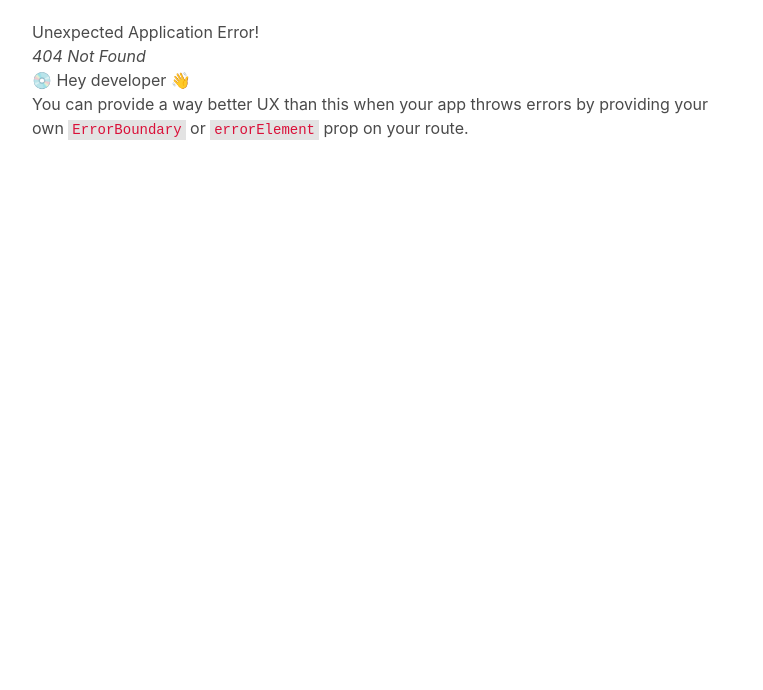
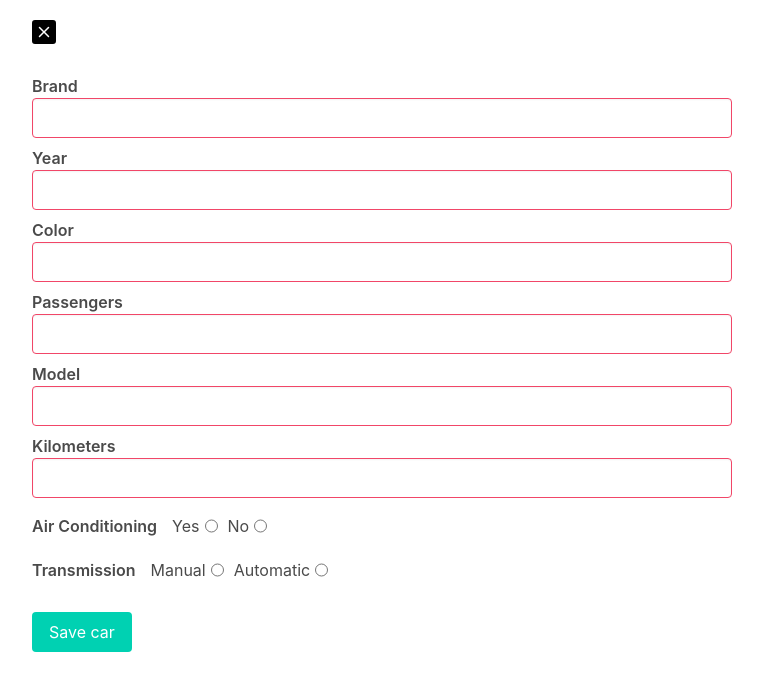
Before and after one commit to nahuelc00/rent-a-car-frontend, a React (Vite) app: page /form/edit/1 in a window 1280 px wide. Before the commit this address had no page. Shown: the top 690 px of the page, without its empty margins (258-1021 px from the left). Built offline with nearby package versions, Linux system fonts and the light colour scheme; no server answers.

Commit message:
add edit form page

```diff
--- a/src/router.jsx
+++ b/src/router.jsx
@@ -17,6 +17,10 @@ const router = createBrowserRouter([
     path: 'detail/:id',
     element: <Detail />,
   },
+  {
+    path: 'form/edit/:id',
+    element: <Form isUpdate />,
+  },
 ]);
 
 export { router };
--- a/src/ui/pages/form.jsx
+++ b/src/ui/pages/form.jsx
@@ -3,13 +3,16 @@
 /* eslint-disable guard-for-in */
 /* eslint-disable no-restricted-syntax */
 /* eslint-disable jsx-a11y/label-has-associated-control */
-import React, { useState } from 'react';
+import React, { useEffect, useState } from 'react';
 import { useFormik } from 'formik';
+import { useParams } from 'react-router-dom';
 import { ModalSaveCar } from '../components/ModalSaveCar';
 import { PageExit } from '../components/PageExit';
 import { useHandleSaveCar } from '../../hooks/useHandleSaveCar';
 import { Loader } from '../components/Loader';
 import { Modal } from '../components/Modal';
+import { getCar } from '../../services/cars';
+import { useHandleUpdateCar } from '../../hooks/useHandleUpdateCar';
 
 function validateForm(values) {
   let quantityErrors = 0;
@@ -23,9 +26,11 @@ function validateForm(values) {
   if (quantityErrors !== 0) return false;
 }
 
-function Form() {
+function Form({ isUpdate }) {
   const [displayModalSave, setDisplayModalSave] = useState(false);
   const { handleSaveCar, isSaving, endOfSave } = useHandleSaveCar();
+  const { handleUpdateCar, isUpdating, endOfUpdating } = useHandleUpdateCar();
+  const { id } = useParams();
 
   const formik = useFormik({
     initialValues: {
@@ -47,15 +52,37 @@ function Form() {
     },
   });
 
+  useEffect(() => {
+    if (isUpdate) {
+      getCar(id).then((car) => {
+        formik.setValues({
+          id: car.id,
+          brand: car.brand,
+          year: car.year,
+          color: car.color,
+          passengers: car.passengers,
+          model: car.model,
+          kilometers: car.kms,
+          airConditioning: car.airConditioning,
+          transmission: car.transmission,
+        });
+      });
+    }
+  }, [getCar]);
+
   function handleSaveInModal() {
-    handleSaveCar(formik.values);
+    if (isUpdate) {
+      handleUpdateCar(formik.values);
+    } else {
+      handleSaveCar(formik.values);
+    }
   }
 
   function handleCancelInModal() {
     setDisplayModalSave(false);
   }
 
-  if (isSaving) {
+  if (isSaving || isUpdating) {
     return (
       <div className="is-flex is-justify-content-center">
         <Loader />
@@ -63,7 +90,7 @@ function Form() {
     );
   }
 
-  if (endOfSave) {
+  if (endOfSave || endOfUpdating) {
     return (
       <Modal title="Car saved successfully" exitRoute="/" />
     );
@@ -158,22 +185,41 @@ function Form() {
               onChange={formik.handleChange}
               type="radio"
               value="yes"
+              checked={formik.values.airConditioning === true}
             />
           </div>
           <div className="form-page__container-fieldset-no">
             <label>No</label>
-            <input name="airConditioning" onChange={formik.handleChange} type="radio" value="no" />
+            <input
+              name="airConditioning"
+              onChange={formik.handleChange}
+              type="radio"
+              value="no"
+              checked={formik.values.airConditioning === false}
+            />
           </div>
         </fieldset>
         <fieldset className="form-page__fieldset-transmission">
           <label className="form-page__label-transmission has-text-weight-semibold">Transmission</label>
           <div className="form-page__container-fieldset-manual">
             <label>Manual</label>
-            <input name="transmission" onChange={formik.handleChange} type="radio" value="manual" />
+            <input
+              name="transmission"
+              onChange={formik.handleChange}
+              type="radio"
+              value="manual"
+              checked={formik.values.transmission === 'manual'}
+            />
           </div>
           <div className="form-page__container-fieldset-automatic">
             <label>Automatic</label>
-            <input name="transmission" onChange={formik.handleChange} type="radio" value="automatic" />
+            <input
+              name="transmission"
+              onChange={formik.handleChange}
+              type="radio"
+              value="automatic"
+              checked={formik.values.transmission === 'automatic'}
+            />
           </div>
         </fieldset>
 
```
